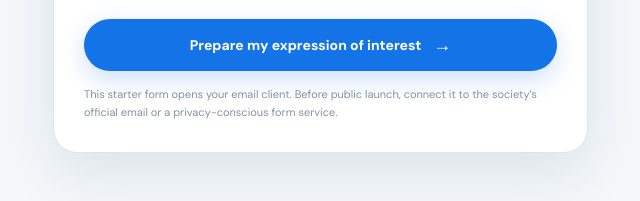
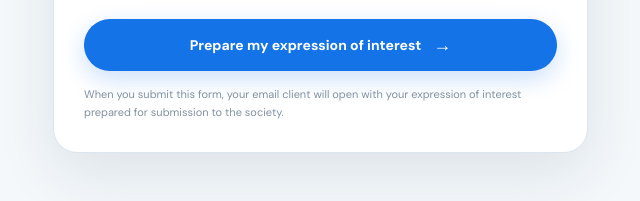
Before and after one commit to societyinfo/website, a plain HTML site: page index.html in a window 1280 px wide. Shown: the part 4779-4980 px from the top of the page, 632-1272 px from the left. Drawn offline with Linux system fonts and the light colour scheme; a script that the page names is missing.

Commit message:
Revise form note for email client instructions
Updated form note to clarify email submission process.

```diff
--- a/index.html
+++ b/index.html
@@ -165,7 +165,8 @@
         </select></label>
         <label>Message <textarea name="message" rows="5" placeholder="Tell us a little about your interests or ideas (optional)"></textarea></label>
         <button class="btn btn-primary" type="submit">Prepare my expression of interest <span>→</span></button>
-        <p class="form-note">This starter form opens your email client. Before public launch, connect it to the society’s official email or a privacy-conscious form service.</p>
+       <p class="form-note"> When you submit this form, your email client will open with your expression of interest prepared for submission to the society.
+</p>
       </form>
     </div>
   </section>
```
